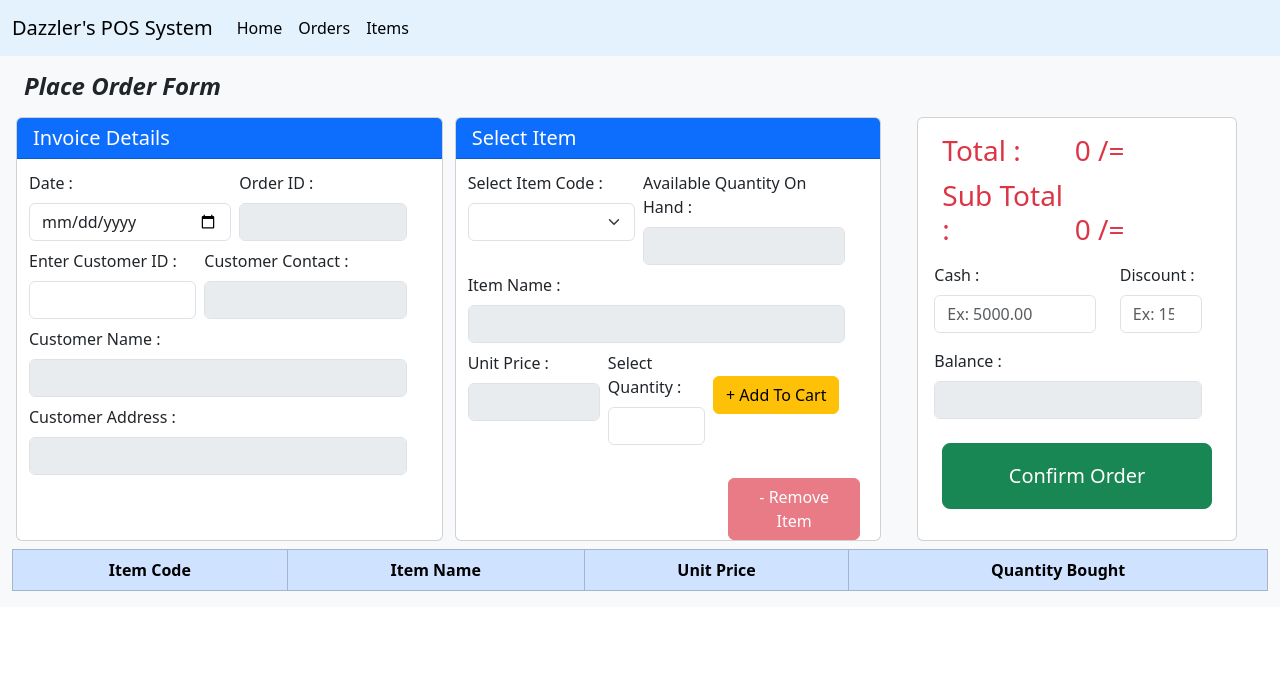
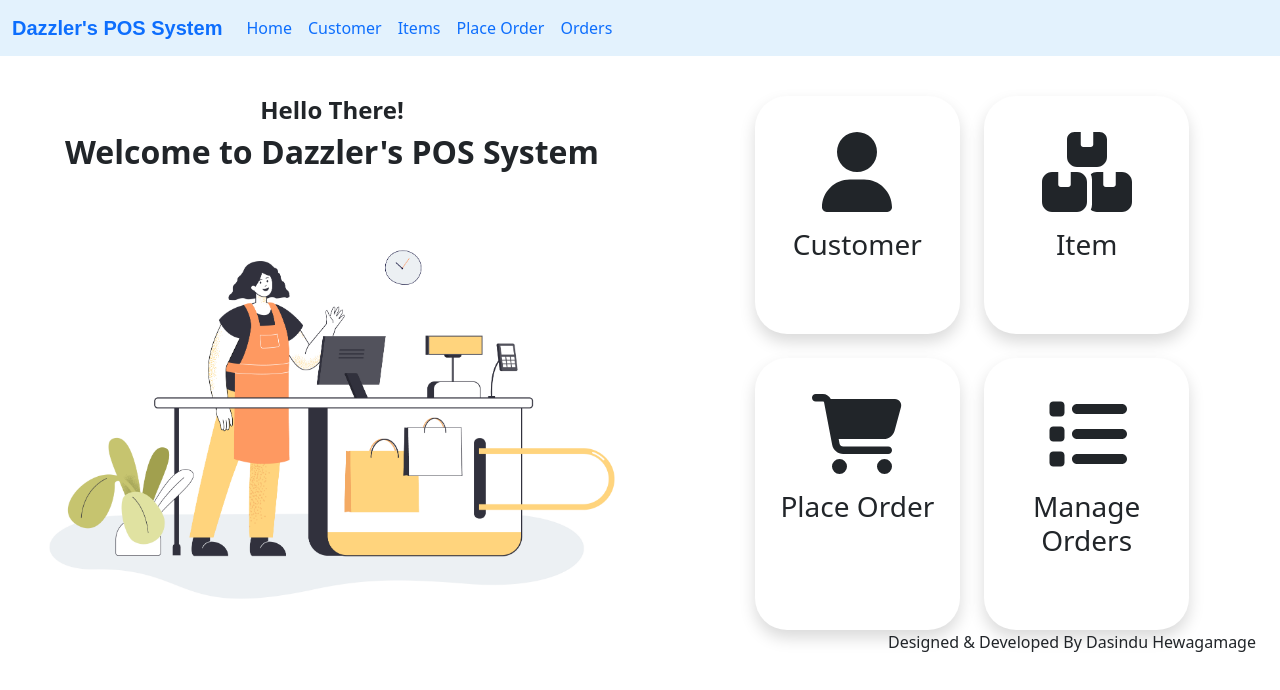
Before and after one commit to Dazzler123/POS-Application-MERN, a React (Create React App) app in the folder pos-frontend/: page / in a window 1280 px wide. Shown: the top 690 px of the page. Built offline with nearby package versions, Linux system fonts and the light colour scheme.

Commit message:
Content updated

```diff
--- a/pos-frontend/package.json
+++ b/pos-frontend/package.json
@@ -15,6 +15,8 @@
     "react": "^18.2.0",
     "react-bootstrap": "^2.8.0",
     "react-dom": "^18.2.0",
+    "react-router": "^6.14.2",
+    "react-router-dom": "^6.14.2",
     "react-scripts": "5.0.1",
     "sweetalert2": "^11.7.18",
     "web-vitals": "^2.1.4"
--- a/pos-frontend/src/App.js
+++ b/pos-frontend/src/App.js
@@ -1,10 +1,13 @@
 import React from 'react';
 import './App.css';
+import {Route, Routes} from 'react-router-dom';
 import {DashboardForm} from "./component/DashboardForm";
 import 'bootstrap/dist/css/bootstrap.min.css';
 import CustomerForm from "./component/customer/CustomerForm";
 import ItemForm from "./component/item/ItemForm";
+import ManageOrderForm from "./component/manage-order/ManageOrderForm";
 import PlaceOrderForm from "./component/place-order/PlaceOrderForm";
+import NavbarHeader from "./component/NavbarHeader";
 
 function App() {
     return (
@@ -12,7 +15,16 @@ function App() {
             {/*<DashboardForm/>*/}
             {/*<CustomerForm/>*/}
             {/*<ItemForm/>*/}
-          <PlaceOrderForm/>
+            {/*<PlaceOrderForm/>*/}
+            <NavbarHeader/>
+
+            <Routes>
+                <Route path="/" element={<DashboardForm/>}/>
+                <Route path="/customer" element={<CustomerForm/>}/>
+                <Route path="/items" element={<ItemForm/>}/>
+                <Route path="/place-order" element={<PlaceOrderForm/>}/>
+                <Route path="/manage-order" element={<ManageOrderForm/>}/>
+            </Routes>
         </>
     );
 }
--- a/pos-frontend/src/component/DashboardForm.jsx
+++ b/pos-frontend/src/component/DashboardForm.jsx
@@ -49,10 +49,10 @@ export const DashboardForm = () => {
 
     return (
         <>
-            <Container fluid>
-                {/* Header */}
-                <NavbarHeader/>
-            </Container>
+            {/*<Container fluid>*/}
+            {/*    /!* Header *!/*/}
+            {/*    <NavbarHeader/>*/}
+            {/*</Container>*/}
 
             <Container fluid className="row me-0 pe-0 ms-0 ps-0 overflow-hidden mt-5">
                 <Container className="col-md-6 col-sm-12 text-center">
--- a/pos-frontend/src/component/NavbarHeader.jsx
+++ b/pos-frontend/src/component/NavbarHeader.jsx
@@ -1,29 +1,42 @@
 import {Navbar, Nav, Container} from 'react-bootstrap';
 import React from "react";
+import {Link} from "react-router-dom";
 
 const NavbarHeader = () => {
+    const linkStyle = {
+        textDecoration: 'none',
+        fontfamily:'bold'
+    };
+
     return (
         <header id="header_container">
-          <Navbar expand="lg" fixed="top" style={{ backgroundColor: '#e3f2fd' }}>
+            <Navbar expand="lg" fixed="top" style={{backgroundColor: '#e3f2fd'}}>
                 <Container fluid>
                     {/* Heading & Icon */}
-                  <Navbar.Brand href="/" className="font-weight-bold">
-                      Dazzler's POS System
+                    <Navbar.Brand href="/" style={{ fontWeight: 'bold', color: 'black', fontFamily: 'Arial' }}>
+                        <Link to="/" style={linkStyle}>Dazzler's POS System</Link>
                     </Navbar.Brand>
-                  <Navbar.Toggle aria-controls="navbarSupportedContent" />
+                    <Navbar.Toggle aria-controls="navbarSupportedContent"/>
                     <Navbar.Collapse id="navbarSupportedContent">
                         <Nav className="me-auto mb-2 mb-lg-0">
                             {/* Home */}
-                          <Nav.Link id="btn_To_Home" href="#" active>
-                              Home
+                            <Nav.Link>
+                                <Link to="/" style={linkStyle}>Home</Link>
+                            </Nav.Link>
+                            <Nav.Link>
+                                <Link to="/customer" style={linkStyle}>Customer</Link>
+                            </Nav.Link>
+                            {/* Items */}
+                            <Nav.Link>
+                                <Link to="/items" style={linkStyle}>Items</Link>
+                            </Nav.Link>
+                            {/* Items */}
+                            <Nav.Link>
+                                <Link to="/place-order" style={linkStyle}>Place Order</Link>
                             </Nav.Link>
                             {/* Orders */}
-                          <Nav.Link id="btn_To_Manage_Orders" href="#" active>
-                              Orders
-                          </Nav.Link>
-                          {/* Items */}
-                          <Nav.Link id="btn_To_Items" href="#" active>
-                              Items
+                            <Nav.Link>
+                                <Link to="/manage-order" style={linkStyle}>Orders</Link>
                             </Nav.Link>
                         </Nav>
                     </Navbar.Collapse>
--- a/pos-frontend/src/component/item/ItemForm.jsx
+++ b/pos-frontend/src/component/item/ItemForm.jsx
@@ -55,7 +55,7 @@ const ItemForm = () => {
     return (
         <>
             {/* Header */}
-            <NavbarHeader/>
+            {/*<NavbarHeader/>*/}
 
             {/* Item form */}
             <main id="item_main_container"
--- a/pos-frontend/src/index.js
+++ b/pos-frontend/src/index.js
@@ -3,11 +3,14 @@ import ReactDOM from 'react-dom/client';
 import './index.css';
 import App from './App';
 import reportWebVitals from './reportWebVitals';
+import {BrowserRouter} from "react-router-dom";
 
 const root = ReactDOM.createRoot(document.getElementById('root'));
 root.render(
   <React.StrictMode>
-    <App />
+      <BrowserRouter>
+          <App />
+      </BrowserRouter>
   </React.StrictMode>
 );
 
```
Also changed, not shown: pos-frontend/src/component/manage-order/ManageOrderForm.jsx (+134 -134 lines), 1 other file (tests, documents, lock files or other folders). Lines whose indentation alone changed are shown as unchanged.
